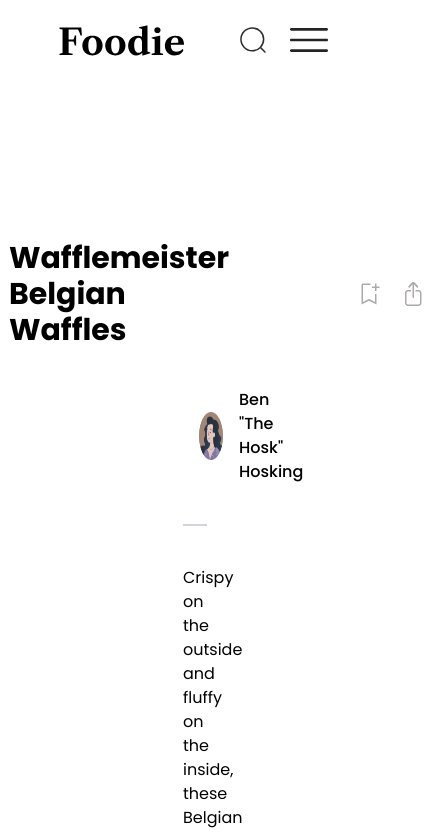
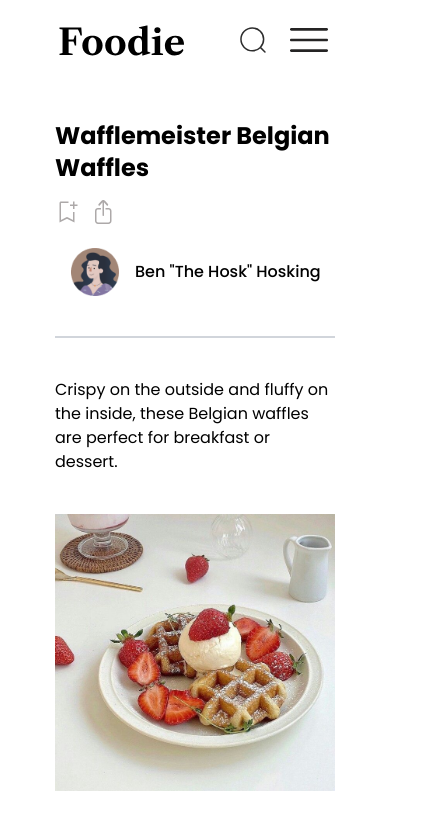
Before and after one commit to chwello/Foodie, a React (Vite) app: page /recipe/1 in a window 390 px wide. Shown: the top 832 px of the page, 429 px wide, since content can reach past the window. Built offline with nearby package versions, Linux system fonts and the light colour scheme.

Commit message:
updated proper alignment on mobile screens

```diff
--- a/src/components/Header/Header.jsx
+++ b/src/components/Header/Header.jsx
@@ -20,7 +20,7 @@
           view more
         </button>
       </div>
-      <div></div>
+
     </div>
   );
 };
--- a/src/components/RecipeDisplay/RecipeDisplay.jsx
+++ b/src/components/RecipeDisplay/RecipeDisplay.jsx
@@ -12,17 +12,21 @@
     return <div>Food item not found</div>;
   }
   return (
-    <div className="mx-36">
-      <div className="flex flex-row justify-center mt-40 gap-32 items-center">
-        <div>
-          <h2 className="font-poppins text-3xl font-bold">{recipeItem.name}</h2>
-        </div>
-        <div className="flex gap-6 items-center">
-          <img className="" src={assets.bookmark_icon} alt="" />
-          <img src={assets.share} alt="" />
+    <div className="mx-4 sm:mx-10 md:mx-20 lg:mx-36">
+      <div className="flex flex-col lg:flex-row justify-between mt-10 lg:mt-40 lg:gap-32 gap-6 w-full">
+        <div className="">
+          <h2 className="font-poppins text-2xl lg:text-3xl font-bold">
+            {recipeItem.name}
+          </h2>
+          <div className="flex-shrink-0 flex gap-4 items-center mt-4 lg:mt-0">
+            <img src={assets.bookmark_icon} alt="Bookmark" />
+            <img src={assets.share} alt="Share" />
+          </div>
+
         </div>
       </div>
-      <div className="flex items-center mt-10 mb-10 gap-4">
+
+      <div className="flex items-center mt-6 lg:mt-10 mb-10 gap-4">
         <img className="w-12 h-12 ml-4" src={assets.profile} alt="" />
         <p className="font-poppins font-medium">Ben "The Hosk" Hosking</p>
       </div>
@@ -61,7 +65,7 @@
         </div>
       </div>
       <div className="mt-20 mb-14">
-        <p className="font-libreBaskerville font-bold text-3xl">
+        <p className="font-libreBaskerville font-bold text-2xl lg:text-3xl">
           Got feedback? We’d love to hear from you!
         </p>
       </div>
@@ -76,15 +80,18 @@
 
       <div className="flex items-center mt-16 mb-6">
         <img className="w-10 h-10" src={assets.profile} alt="" />
-        <h2 className="font-medium text-sm font-poppins ml-3">Ben "The Hosk" Hosking</h2>
+        <h2 className="font-medium text-sm font-poppins ml-3">
+          Ben "The Hosk" Hosking
+        </h2>
         <small className="ml-4 font-poppins text-gray-500">22 min</small>
       </div>
       <div className=" mb-10">
-      <p className="font-poppins text-sm">I tried the chocolate cake recipe, and it was fantastic! The instructions
-      were clear, and the cake turned out moist and delicious. Definitely a keeper!</p>
+        <p className="font-poppins text-sm">
+          I tried the chocolate cake recipe, and it was fantastic! The
+          instructions were clear, and the cake turned out moist and delicious.
+          Definitely a keeper!
+        </p>
       </div>
-
-
     </div>
   );
 };
```
